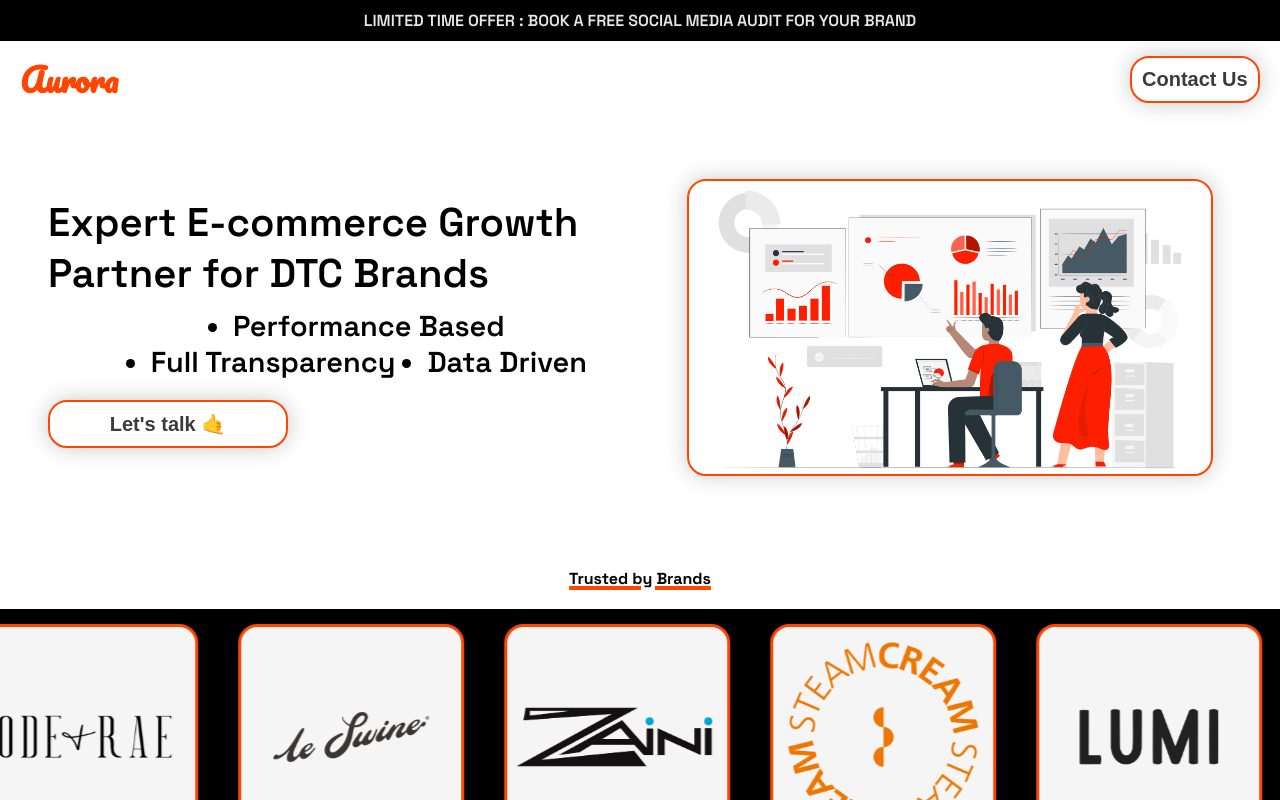
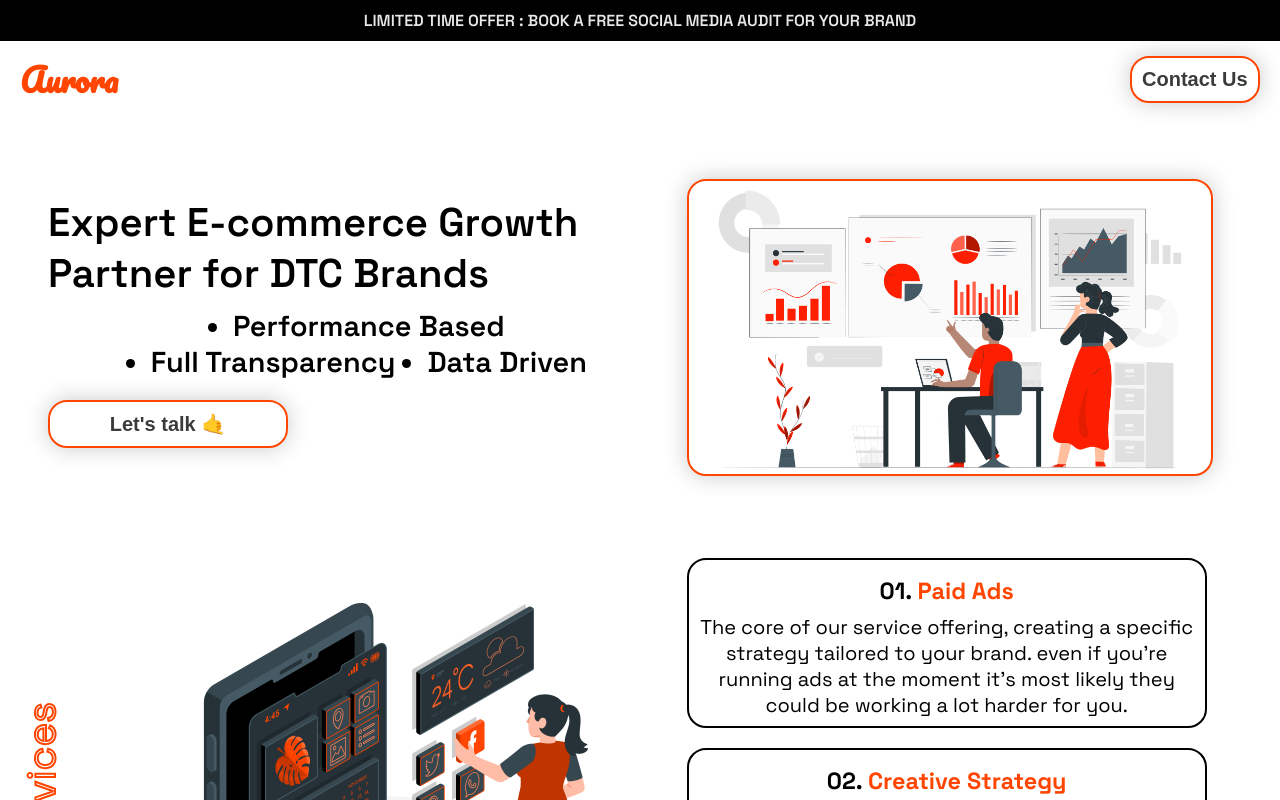
Before and after one commit to sidharthmahala/designHype, a React (Create React App) app: page / in a window 1280 px wide. Shown: the top 800 px of the page. Built offline with nearby package versions, Linux system fonts and the light colour scheme.

Commit message:
minor fixes

```diff
--- a/src/App.js
+++ b/src/App.js
@@ -18,8 +18,8 @@ function App() {
       <Topbar />
       <Navbar />
       <Hero />
-      <Ratings />
-      {/* <Services /> */}
+      {/* <Ratings /> */}
+      <Services />
       <StepsMain />
       <Partners />
       {/* <Founder /> */}
```
